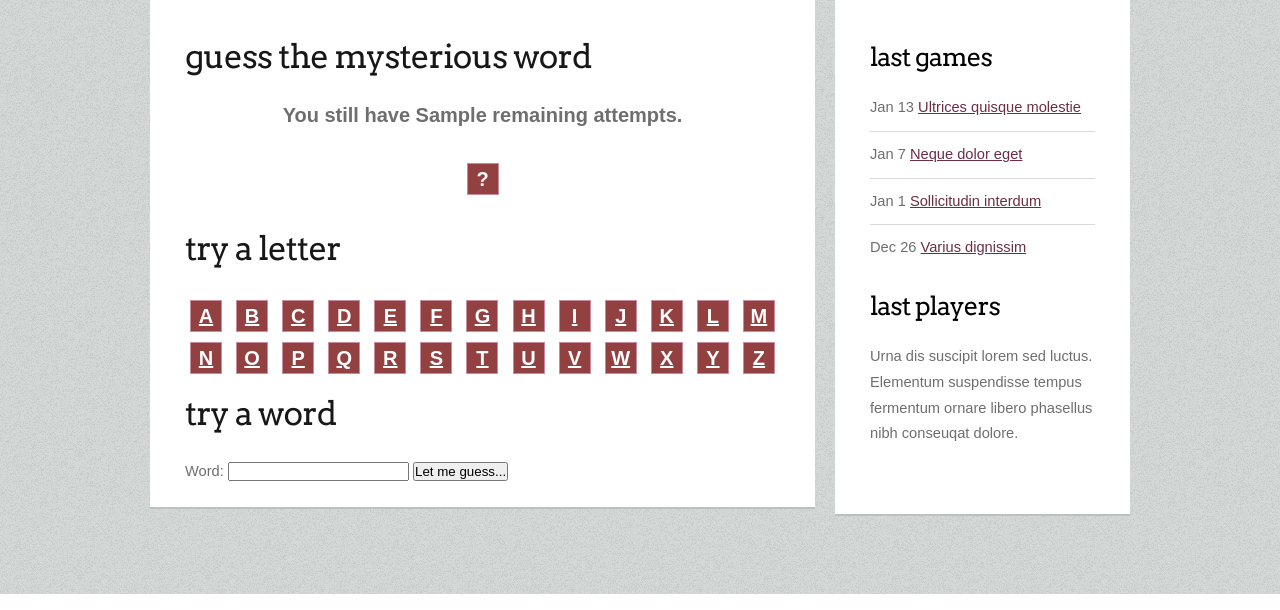
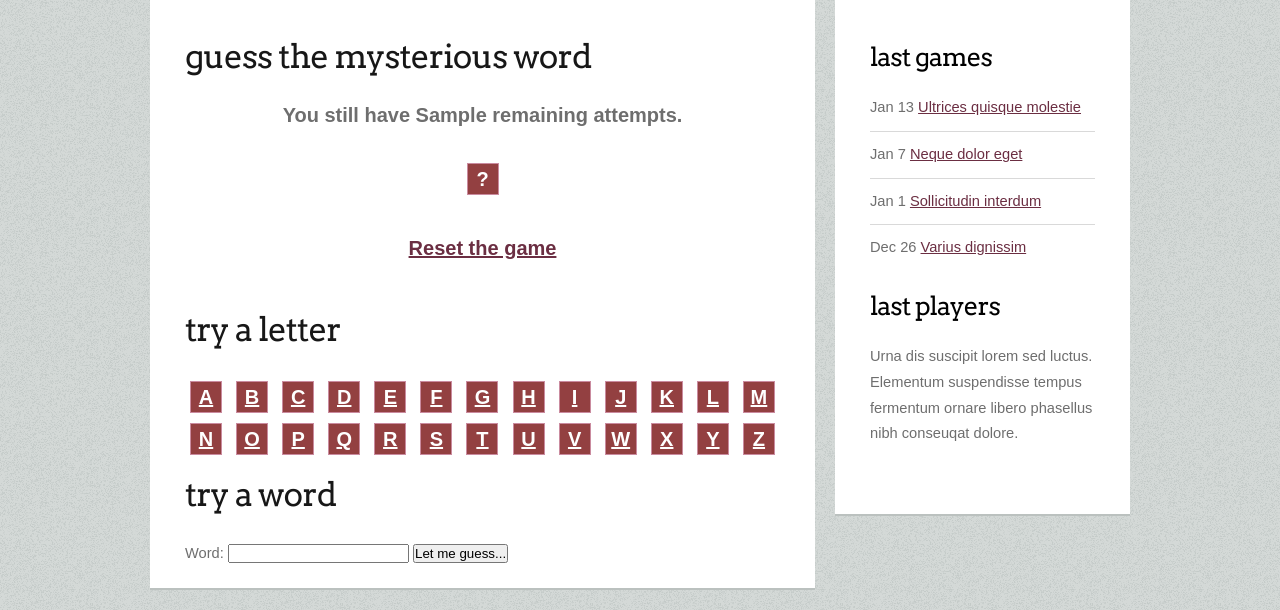
Before and after one commit to jaymecd/HangmanGame, a PHP site: template src/Game/Bundle/HangmanBundle/Resources/views/Game/index.html.twig in a window 1280 px wide. Shown: the part 206-816 px from the top of the page. Run offline with PHP 8.4, Linux system fonts and the light colour scheme; the template is opened without the code that fills it: most values are stand-ins (such as "Sample title", 1, 10 or a date in 2020); some libraries are stand-ins or nearby versions.

```diff
--- a/src/Game/Bundle/HangmanBundle/Resources/views/Game/index.html.twig
+++ b/src/Game/Bundle/HangmanBundle/Resources/views/Game/index.html.twig
@@ -24,6 +24,12 @@
 
         <br class="clearfix" />
 
+        <p class="attempts">
+            <a href="{{ path('game_reset') }}">Reset the game</a>
+        </p>
+
+        <br class="clearfix" />
+
     <h2>Try a letter</h2>
 
         <ul>
```
Also changed, not shown: src/Game/Bundle/HangmanBundle/Tests/Controller/GameControllerTest.php (+1 -1 lines).
